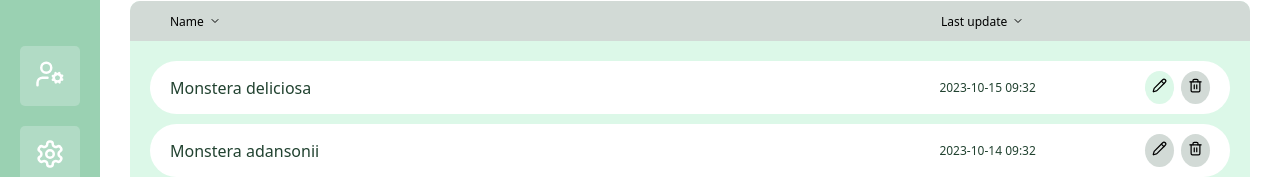
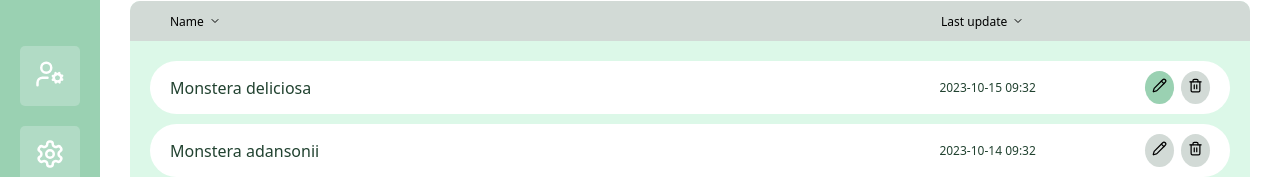
Before and after one commit to ngoosen/gardening-app, a Next.js app: page /admin in a window 1280 px wide. In both pictures the pointer is over the button 1159 px from the left and 251 px from the top of the page. Shown: the part 164-341 px from the top of the page. Built offline with nearby package versions, Linux system fonts and the light colour scheme.

Commit message:
refactor: update plant color switch

```diff
--- a/style/admin/PlantListItem.module.scss
+++ b/style/admin/PlantListItem.module.scss
@@ -66,7 +66,7 @@
       }
 
       &:first-of-type:hover {
-        background-color: $secondary_green;
+        background-color: $primary_green;
       }
 
       &:last-of-type:hover {
@@ -76,7 +76,7 @@
     }
 
     .updating {
-      background-color: $primary_green;
+      background-color: $secondary_green;
     }
   }
 }
```
